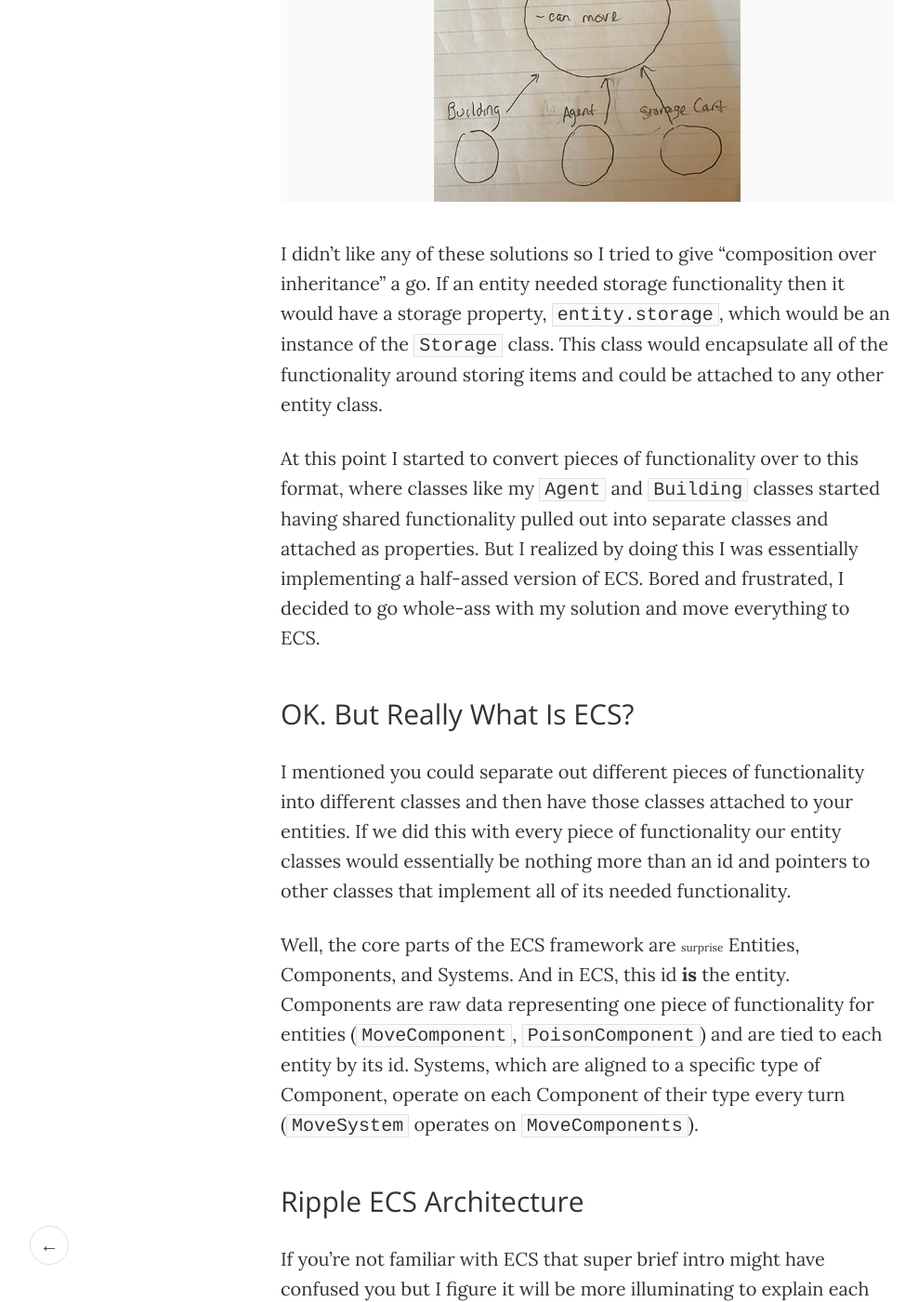
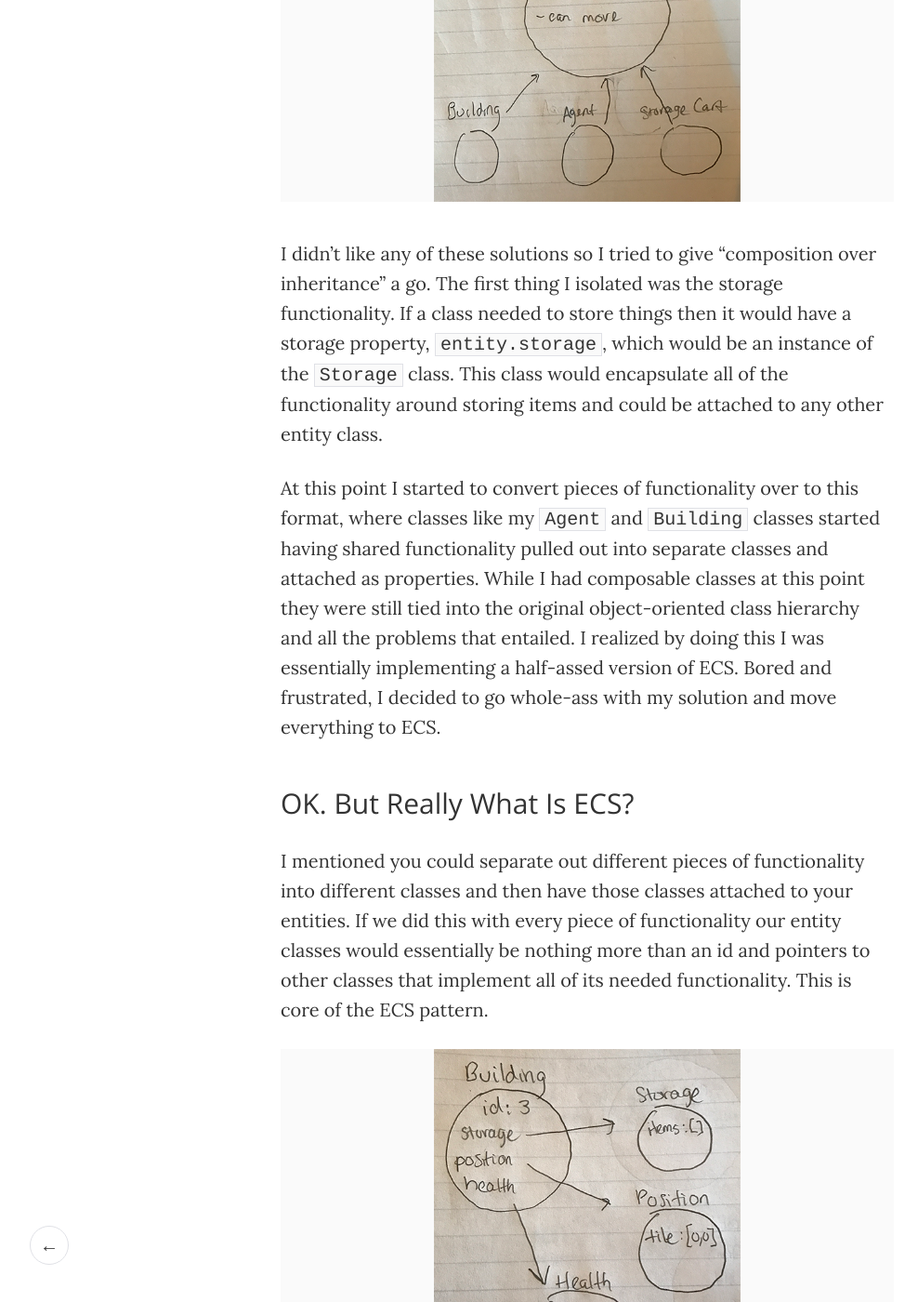
Before and after one commit to trash/trash.github.io, a Jekyll site: the page built from _posts/2017-01-01-ecs-ez.md, in a window 1280 px wide and 1400 px high, scrolled down 3325 px. Shown: the whole window at 93% size, without its empty margins (8-996 px from the left). Built offline with Jekyll 4.4.1, drawn with Linux system fonts in a browser that asks for light colours; some of the changed text lies outside the part shown.

Commit message:
Some more edits

````diff
--- a/_posts/2017-01-01-ecs-ez.md
+++ b/_posts/2017-01-01-ecs-ez.md
@@ -39,23 +39,27 @@ At this point, I had three choices on how to implement the `StorageCart` class:
         <img src="/images/2017-01-01/oop-figure3.png"/>
     </div>
 
-I didn't like any of these solutions so I tried to give "composition over inheritance" a go. If an entity needed storage functionality then it would have a storage property, `entity.storage`, which would be an instance of the `Storage` class. This class would encapsulate all of the functionality around storing items and could be attached to any other entity class.
+I didn't like any of these solutions so I tried to give "composition over inheritance" a go. The first thing I isolated was the storage functionality. If a class needed to store things then it would have a storage property, `entity.storage`, which would be an instance of the `Storage` class. This class would encapsulate all of the functionality around storing items and could be attached to any other entity class.
 
-At this point I started to convert pieces of functionality over to this format, where classes like my `Agent` and `Building` classes started having shared functionality pulled out into separate classes and attached as properties. But I realized by doing this I was essentially implementing a half-assed version of ECS. Bored and frustrated, I decided to go whole-ass with my solution and move everything to ECS.
+At this point I started to convert pieces of functionality over to this format, where classes like my `Agent` and `Building` classes started having shared functionality pulled out into separate classes and attached as properties. While I had composable classes at this point they were still tied into the original object-oriented class hierarchy and all the problems that entailed. I realized by doing this I was essentially implementing a half-assed version of ECS. Bored and frustrated, I decided to go whole-ass with my solution and move everything to ECS.
 
 ### OK. But Really What Is ECS?
 
-I mentioned you could separate out different pieces of functionality into different classes and then have those classes attached to your entities. If we did this with every piece of functionality our entity classes would essentially be nothing more than an id and pointers to other classes that implement all of its needed functionality.
+I mentioned you could separate out different pieces of functionality into different classes and then have those classes attached to your entities. If we did this with every piece of functionality our entity classes would essentially be nothing more than an id and pointers to other classes that implement all of its needed functionality. This is core of the ECS pattern.
 
-Well, the core parts of the ECS framework are <small>surprise</small> Entities, Components, and Systems. And in ECS, this id **is** the entity. Components are raw data representing one piece of functionality for entities (`MoveComponent`, `PoisonComponent`) and are tied to each entity by its id. Systems, which are aligned to a specific type of Component, operate on each Component of their type every turn (`MoveSystem` operates on `MoveComponents`).
+<div class="small-image">
+    <img src="/images/2017-01-01/composed-object.png"/>
+</div>
 
-### Ripple ECS Architecture
+To be more explicit, the core parts of the ECS framework are <small>surprise</small> Entities, Components, and Systems. And in ECS, this id **is** the entity. Components are raw data representing one piece of functionality for entities (`Position`, `Health`, `Storage`) and are tied to each entity by its id. Systems, which are aligned to a specific type of Component, operate on each Component of their type every turn (`StorageSystem` operates on `StorageComponents`).
+
+## Ripple ECS Architecture
 
 If you're not familiar with ECS that super brief intro might have confused you but I figure it will be more illuminating to explain each piece as it exists in my implementation so I'm not repeating myself. So let's jump in.
 
 #### Entities
 
-The first pieces of the puzzle are entities, the most simple concept to grapple with. An entity in ECS is an id with a number of components tied to it. When I say a component is tied to an entity's id I just mean, given the id, you can fetch any component for that entity. Think of it as a primary key in a database.
+The first pieces of the puzzle are entities, the most simple concept to grapple with. An entity in ECS is an id with a number of components tied to it. When I say a component is tied to an entity's id I just mean, given the id, you can fetch any component for that entity. There is no entity class and there are no pointers. Think of it as a primary key in a database.
 
 #### Components
 
@@ -153,7 +157,7 @@ class PoisonSystem {
 
 // Poison the entity
 // At this point the PoisonSystem will start decrementing the
-// entity's health
+// entity's health due to the `update` method above
 const poisonComponent = getComponent(entity, PoisonComponent);
 poisonComponent.isActive = true;
 ```
@@ -201,7 +205,7 @@ class ColorComponent extends Component {
     color: string;
 }
 
-// Create a component with state values
+// Method to create a component with state values
 createComponent(
     entityId: number,
     component: Component,
@@ -242,15 +246,15 @@ Of course the beauty of this is is you can define your various entities as plain
 
 #### Utils
 
-What happens if we want to modify a component outside the context of a System whose `update` method is called every turn? This is where Utils come in. They are tied to a Component of a certain type similar to Systems, and provide publicly accessible methods for performing updates on that component type. If we had two pieces of code that needed to perform the same update on a `MoveComponent` for example, they would use the `MoveUtil`.
+Systems have methods to perform updates on components but this is only within the context of the System's `update` method. What happens if we want to update a component from outside the System? Or what if a System needs to update a component not of its given type? This is where Utils come in. They are tied to a Component of a certain type similar to Systems, but provide publicly accessible methods for performing updates on that component type. They exist as a good location to consolidate logic relevant to a certain Component without tying it to a System, whose methods can't be shared.
 
-Another use for Utils is for using more complicated data structures for your Components' state. Ideally Components should be made up of primitive data structures <small>[1]</small> and therefore, since they have no methods attached to them, if you want to use more advanced data structures you'll need a place to store that logic outside the component itself. Utils are a good spot for this functionality.
+One use-case for Utils is for the use of more complicated data structures for your Components' state. Ideally Components should be made up of primitive data structures <small>[1]</small> and therefore, since they have no methods attached to them, if you want to use more advanced data structures you'll need a place to store that logic outside the component itself. Utils are a good spot for this code.
 
 <small>1. This makes it easier to use immutable structs for component-state and it means you can trivially dump game data to JSON for saving and loading.</small>
 
 #### Entity Manager
 
-The final piece of the puzzle with my specific implementation of ECS is the Entity Manager. This is, as it sounds, a class that manages all entities and all components. It provides an api to create components for an entity, get components for an entity, delete components for an entity, etc. In short a lot of the methods used in the above example would be on the Entity Manager class: `createEntity()` -> `entityManager.createEntity()`. The Entity Manager is also in charge of calling every system's `update` method with the appropriate entities every turn.
+The final piece of the puzzle with my specific implementation of ECS is the Entity Manager. This is, as it sounds, a class that manages all entities and all components. It provides an api to create components for an entity, get components for an entity, delete components for an entity, etc. In short a lot of the methods used in the above example would be on the Entity Manager class: `createEntity()` -> `entityManager.createEntity()`. The Entity Manager is also the one in charge of calling every System's `update` method with the appropriate entities every turn.
 
 ### But How Do You Use It?
 
@@ -260,9 +264,9 @@ Those are a lot of pieces and it might be confusing how they come together. So f
 
 The first example is how to create a villager in Ripple. Every call to create an entity begins with a method on the `EntityManager`. In this case that method is `createEntityFromAssemblage`. This call takes care of creating all the required components associated with that assemblage and tying them to the newly created entity.
 
-At this point our entity has all of its components but they are all populated with default data. Therefore the next step is to initialize the entity's components with its specific assemblage data. This is fairly simple and involves just a few steps of fetching components and then extending/merging their state values with the assemblage data.
+At this point our entity has all of its components but they are all populated with default data and thus mostly empty. Therefore the next step is to initialize the entity's components with its specific assemblage data, that is, the data that makes a villager a villager. This is fairly simple and involves just a few steps of fetching components and then extending/merging their state values with the assemblage data.
 
-What if we want to spawn a villager with a specific name or some other attribute? Well, just as easily we just merged in the assemblage data we would then merge the user's passed in component values to overwrite the assemblage data. This might look something like this:
+What if we want to spawn a villager with a specific name or some other attribute? Well, just as easily as we merged in the assemblage data we would then merge the user's passed in component values to overwrite the assemblage data. This might look something like this:
 
 ```typescript
 // Default, empty component data
````
Also changed, not shown: other parts of _posts/2017-01-01-ecs-ez.md (+4 -4 lines), images/2017-01-01/composed-object.png (added).
